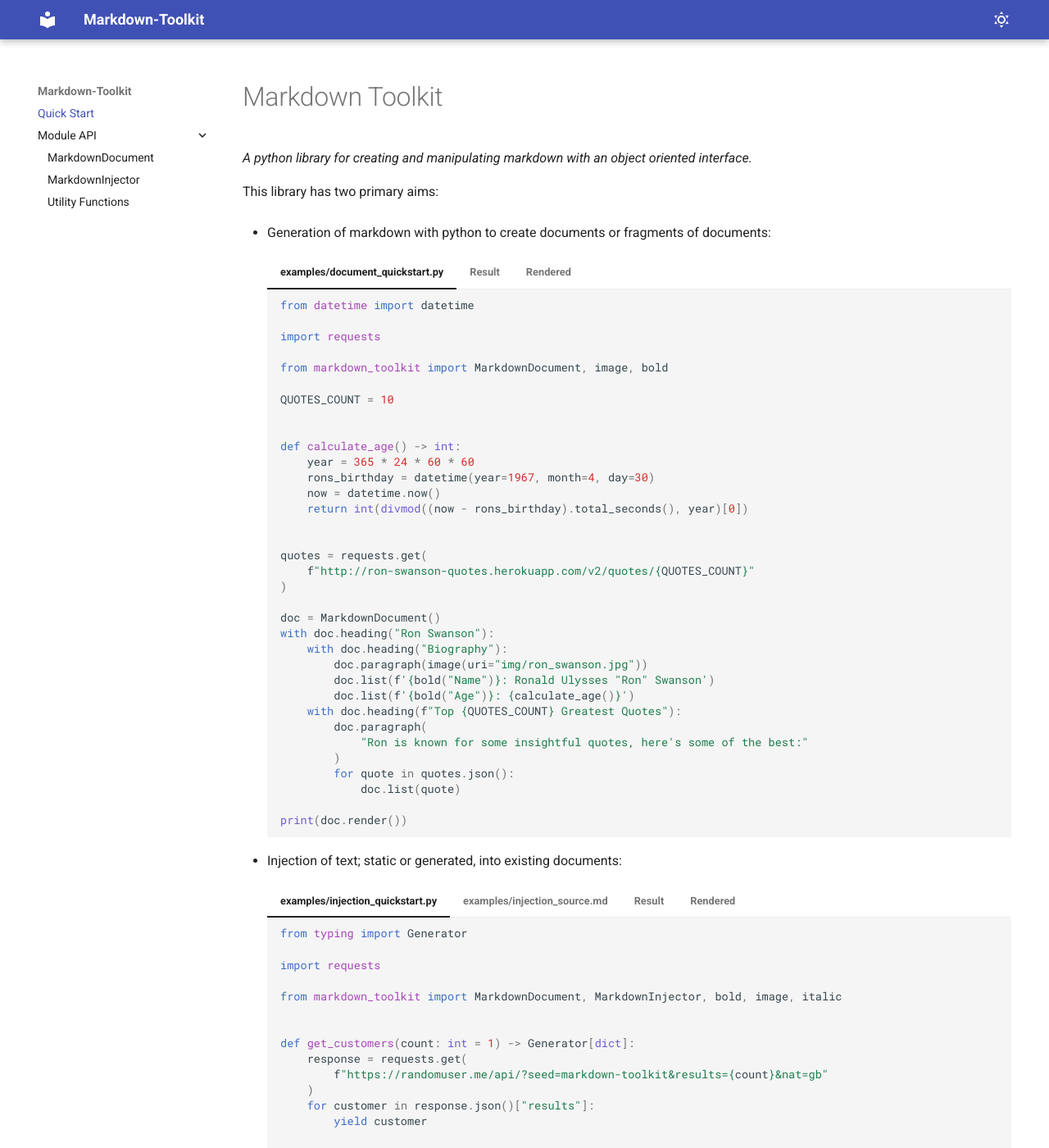
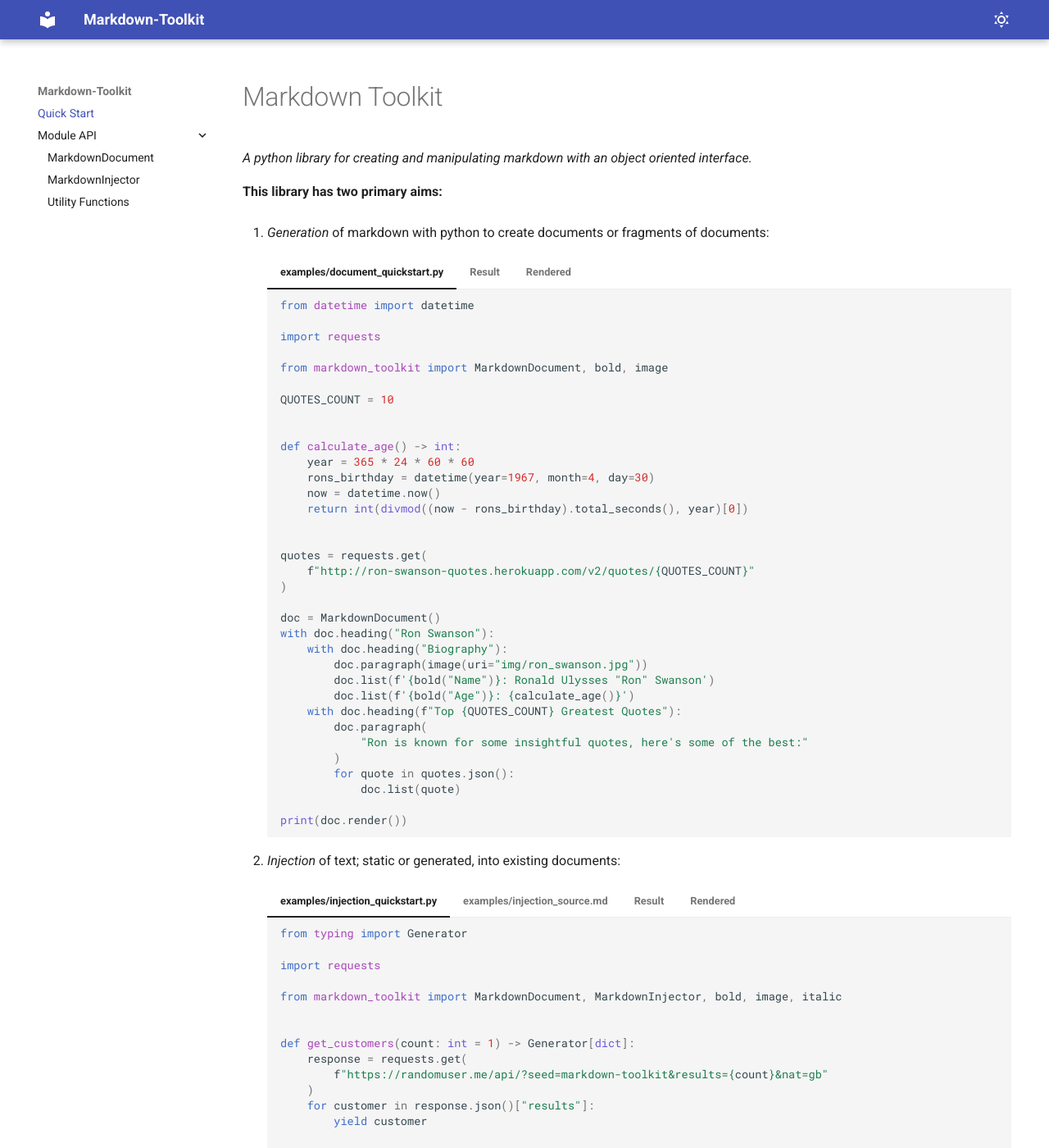
Before and after one commit to danielloader/markdown-toolkit, an MkDocs documentation site: the page built from docs/index.md, in a window 1280 px wide and 1400 px high. Shown: the whole window at 82% size. Built offline with MkDocs 1.6.1 and Material for MkDocs 9.7.7, drawn with Linux system fonts in a browser that asks for light colours; the version menu is left out; some of the changed lines change nothing that is shown.

Commit message:
docs: slight tweak on emphasis

````diff
--- a/docs/examples/document_quickstart.py
+++ b/docs/examples/document_quickstart.py
@@ -2,7 +2,7 @@ from datetime import datetime
 
 import requests
 
-from markdown_toolkit import MarkdownDocument, image, bold
+from markdown_toolkit import MarkdownDocument, bold, image
 
 QUOTES_COUNT = 10
 
--- a/docs/index.md
+++ b/docs/index.md
@@ -7,9 +7,9 @@ hide:
 
 _A python library for creating and manipulating markdown with an object oriented interface._
 
-This library has two primary aims:
+**This library has two primary aims:**
 
-* Generation of markdown with python to create documents or fragments of documents:
+1. _Generation_ of markdown with python to create documents or fragments of documents:
 
     === "examples/document_quickstart.py"
 
@@ -29,7 +29,7 @@ This library has two primary aims:
         --8<-- "docs/examples/document_quickstart.py"
         ```
 
-* Injection of text; static or generated, into existing documents:
+1. _Injection_ of text; static or generated, into existing documents:
 
     === "examples/injection_quickstart.py"
 
````
